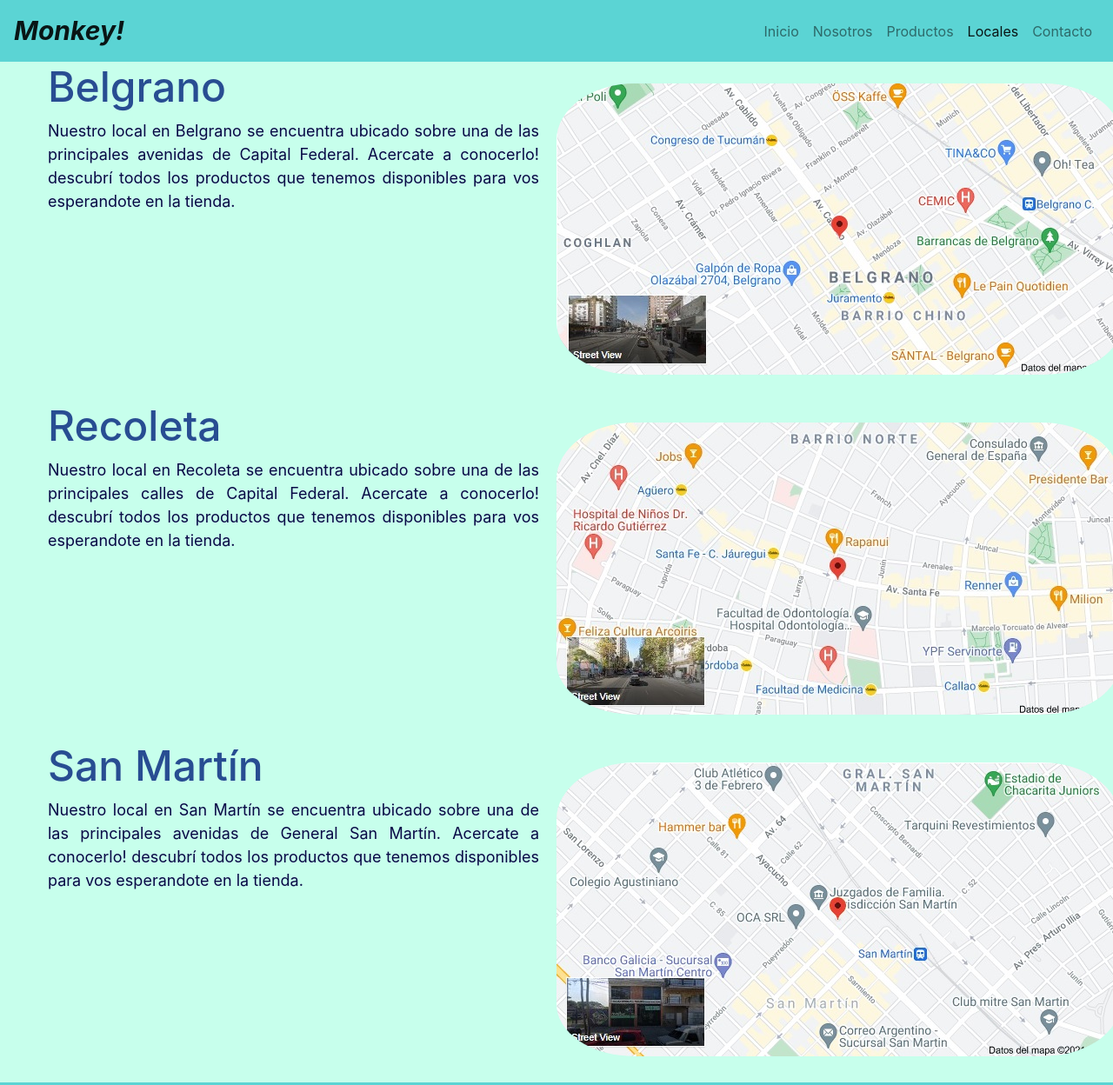
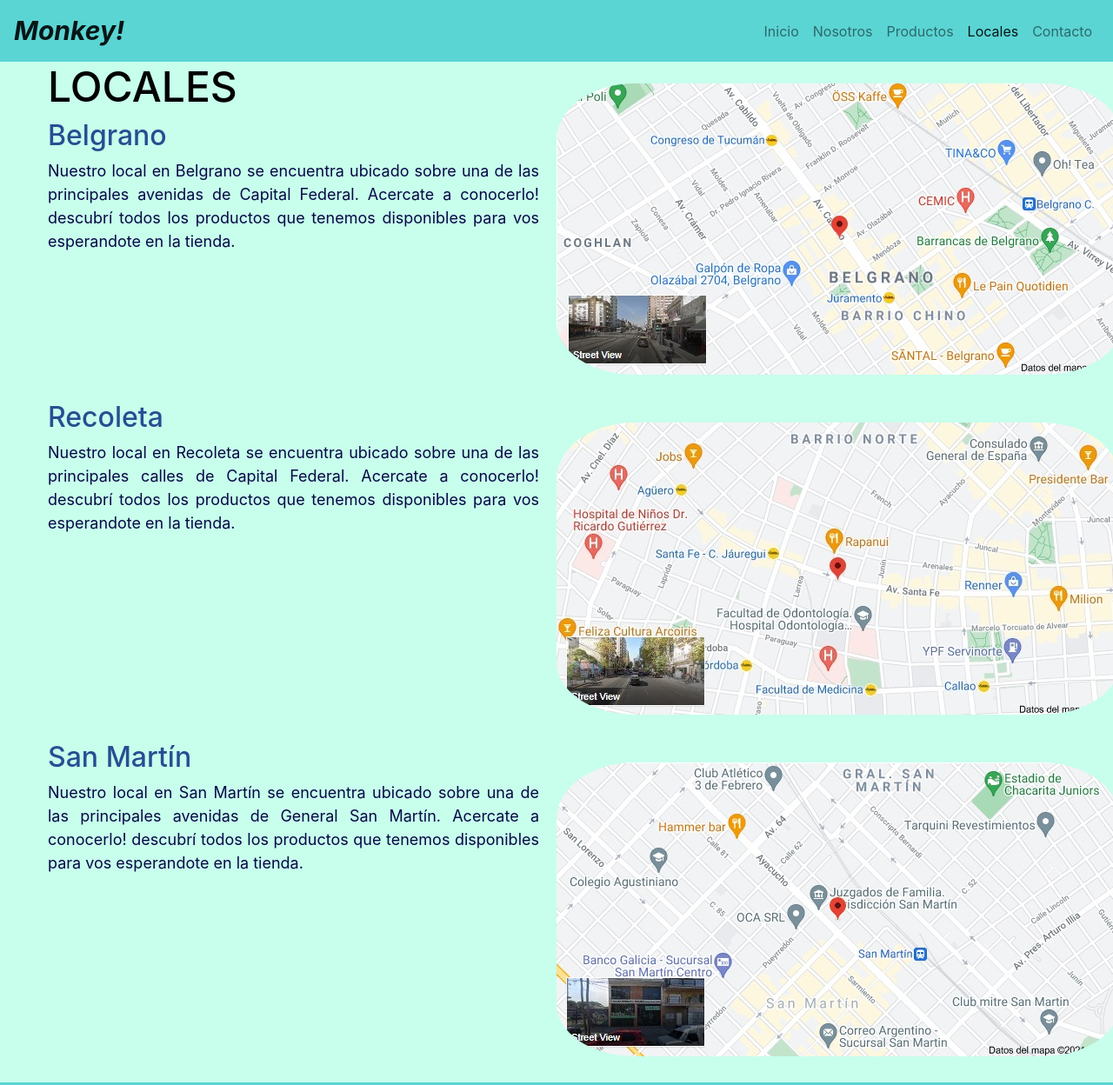
Before and after one commit to javiqk/HTML-e-commerce, a website: page locales.html in a window 1280 px wide. Shown: the top 1248 px of the page at 87% size. Drawn offline with nearby package versions, Linux system fonts and the light colour scheme.

Commit message:
se modificaron las etiquetas h1

```diff
--- a/locales.html
+++ b/locales.html
@@ -50,8 +50,9 @@
     <div class="container">
       <div class="row">
         <section class="col-lg-6 col-xs-12 seccionLocales">
+          <h1>LOCALES</h1>
           <!--titulo "locales"-->
-          <h1 class="seccionLocales__titulo seccionLocales__titulo--color">Belgrano</h1>
+          <h3 class="seccionLocales__titulo seccionLocales__titulo--color">Belgrano</h3>
           <!--parrafo "locales"-->
           <p class="seccionLocales__parrafo seccionLocales__parrafo--padding">Nuestro local en Belgrano se encuentra ubicado sobre una de las principales avenidas de Capital Federal. Acercate a conocerlo! descubrí todos los productos que tenemos disponibles para vos esperandote en la tienda.</p>
         </section>
@@ -64,7 +65,7 @@
         <!--INICIO BLOQUE-->
         <section class="seccionLocales2 col-lg-6 col-xs-12">
           <!--titulo "locales"-->
-          <h1 class="seccionLocales2__titulo seccionLocales2__titulo--color">Recoleta</h1>
+          <h3 class="seccionLocales2__titulo seccionLocales2__titulo--color">Recoleta</h3>
           <!--parrafo "locales"-->
           <p class="seccionLocales2__parrafo seccionLocales2__parrafo--padding">Nuestro local en Recoleta se encuentra ubicado sobre una de las principales calles de Capital Federal. Acercate a conocerlo! descubrí todos los productos que tenemos disponibles para vos esperandote en la tienda.</p>
         </section>
@@ -77,7 +78,7 @@
         <!--INICIO BLOQUE-->
         <section class="seccionLocales3 col-lg-6 col-xs-12">
           <!--titulo "locales"-->
-          <h1 class="seccionLocales3__titulo seccionLocales3__titulo--color">San Martín</h1>
+          <h3 class="seccionLocales3__titulo seccionLocales3__titulo--color">San Martín</h3>
           <!--parrafo "locales"-->
           <p class="seccionLocales3__parrafo seccionLocales3__parrafo--padding">Nuestro local en San Martín se encuentra ubicado sobre una de las principales avenidas de General San Martín. Acercate a conocerlo! descubrí todos los productos que tenemos disponibles para vos esperandote en la tienda.</p>
         </section>
```
Also changed, not shown: productos.html (+1 -1 lines).
